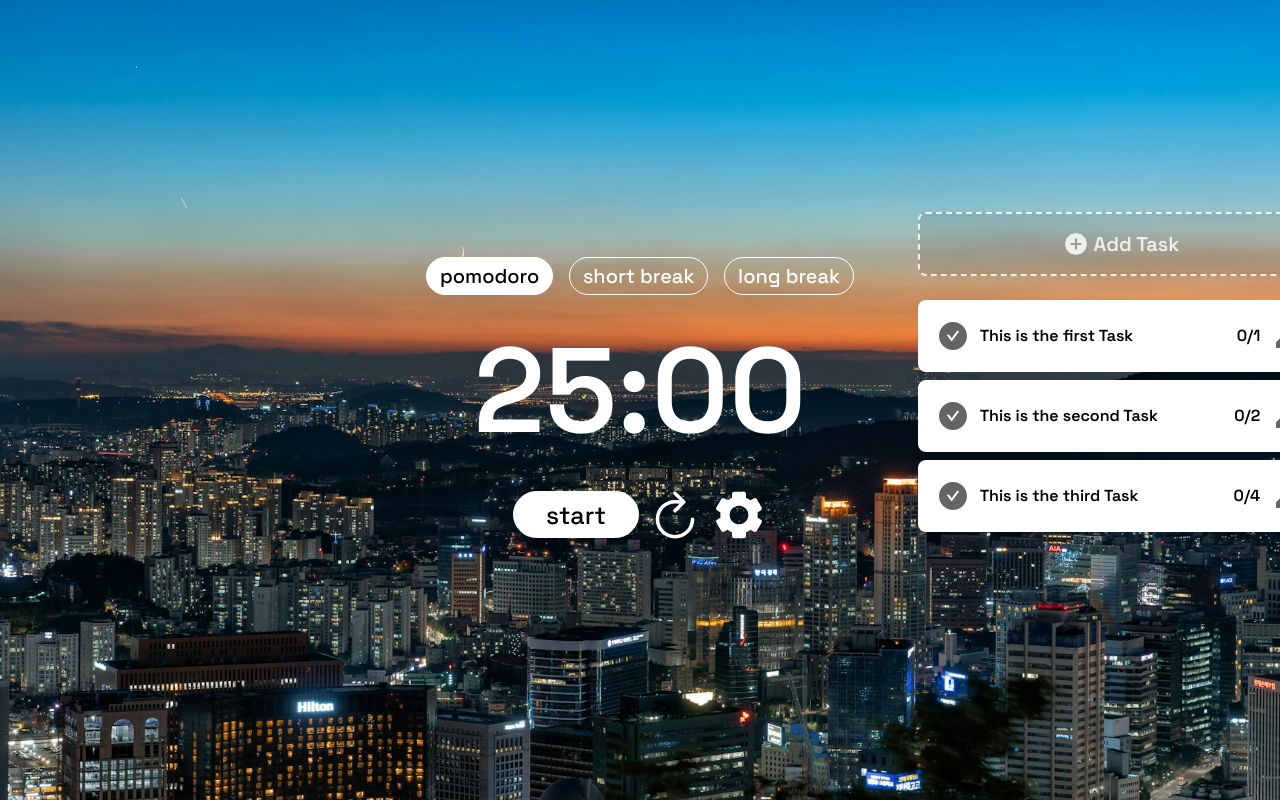
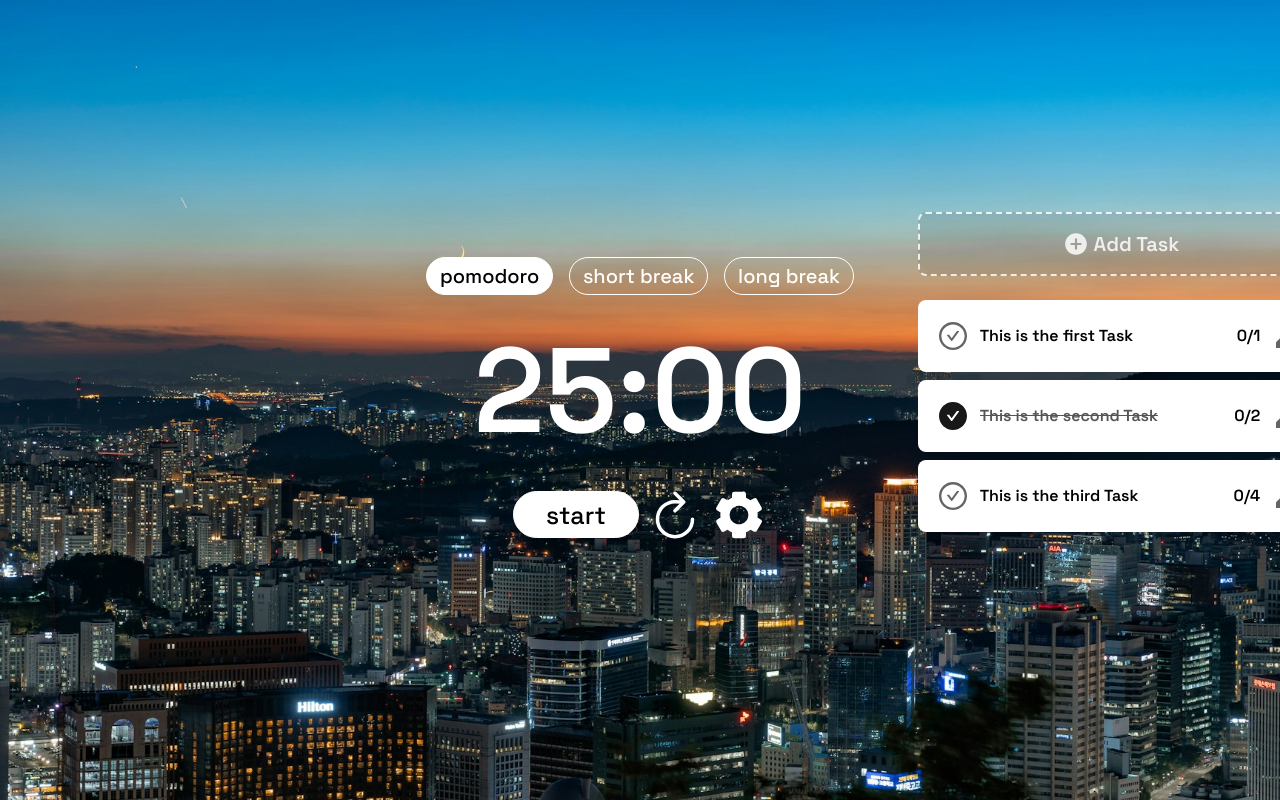
Before and after one commit to Jans3n/Pomodoro, a React (Vite) app: page / in a window 1280 px wide. Shown: the top 800 px of the page. Built offline with nearby package versions, Linux system fonts and the light colour scheme.

Commit message:
able to complete the task

```diff
--- a/src/components/Tasks/TaskItem.jsx
+++ b/src/components/Tasks/TaskItem.jsx
@@ -2,12 +2,14 @@ import React, { useEffect, useState } from 'react'
 import CustomButton from '../UI/CustomButton';
 import './TaskItem.css'
 import IconButton from '../UI/IconButton';
+import CheckFullIcon from '../icons/CheckFullIcon';
 import CheckIcon from '../icons/CheckIcon';
 import EditIcon from '../icons/EditIcon';
 
 function TaskItem({task, toggleCompleted, editTask, deleteTask}) {
 
   const [PomodorosPassed, setPomodorosPassed] = useState(0)
+
 
   const handleCompletedTaskChange = () => {
     toggleCompleted(task.id)
@@ -28,12 +30,22 @@ function TaskItem({task, toggleCompleted, editTask, deleteTask}) {
     <>
       <div className='TaskItem'>
         <div className='LeftSideTask'>
-          <IconButton
+          {task.completed
+          ? <IconButton
+            icon={<CheckFullIcon/>}
+            onClick={() => handleCompletedTaskChange()}
+            shouldSpin={false}
+            style={buttonStyle}/>
+          :
+            <IconButton
             icon={<CheckIcon/>}
             onClick={() => handleCompletedTaskChange()}
             shouldSpin={false}
             style={buttonStyle}/>
-          <div className='TaskText'>
+          }
+
+
+          <div className='TaskText' style={task.completed ? {textDecoration: 'line-through', color: 'rgb(85, 85, 85)'} : {}}>
             {task.text}
           </div>
         </div>
--- /dev/null
+++ b/src/components/icons/CheckFullIcon.jsx
@@ -0,0 +1,18 @@
+// icon:check-circle | Ant Design Icons https://ant.design/components/icon/ | Ant Design
+import * as React from "react";
+
+function CheckFullIcon(props) {
+  return (
+    <svg
+      viewBox="0 0 1024 1024"
+      fill="black"
+      height="2rem"
+      width="2rem"
+      {...props}
+    >
+      <path d="M512 64C264.6 64 64 264.6 64 512s200.6 448 448 448 448-200.6 448-448S759.4 64 512 64zm193.5 301.7l-210.6 292a31.8 31.8 0 01-51.7 0L318.5 484.9c-3.8-5.3 0-12.7 6.5-12.7h46.9c10.2 0 19.9 4.9 25.9 13.3l71.2 98.8 157.2-218c6-8.3 15.6-13.3 25.9-13.3H699c6.5 0 10.3 7.4 6.5 12.7z" />
+    </svg>
+  );
+}
+
+export default CheckFullIcon;
--- a/src/components/icons/CheckIcon.jsx
+++ b/src/components/icons/CheckIcon.jsx
@@ -10,7 +10,8 @@ function CheckIcon(props) {
       width="2rem"
       {...props}
     >
-      <path d="M512 64C264.6 64 64 264.6 64 512s200.6 448 448 448 448-200.6 448-448S759.4 64 512 64zm193.5 301.7l-210.6 292a31.8 31.8 0 01-51.7 0L318.5 484.9c-3.8-5.3 0-12.7 6.5-12.7h46.9c10.2 0 19.9 4.9 25.9 13.3l71.2 98.8 157.2-218c6-8.3 15.6-13.3 25.9-13.3H699c6.5 0 10.3 7.4 6.5 12.7z" />
+      <path d="M699 353h-46.9c-10.2 0-19.9 4.9-25.9 13.3L469 584.3l-71.2-98.8c-6-8.3-15.6-13.3-25.9-13.3H325c-6.5 0-10.3 7.4-6.5 12.7l124.6 172.8a31.8 31.8 0 0051.7 0l210.6-292c3.9-5.3.1-12.7-6.4-12.7z" />
+      <path d="M512 64C264.6 64 64 264.6 64 512s200.6 448 448 448 448-200.6 448-448S759.4 64 512 64zm0 820c-205.4 0-372-166.6-372-372s166.6-372 372-372 372 166.6 372 372-166.6 372-372 372z" />
     </svg>
   );
 }
```
